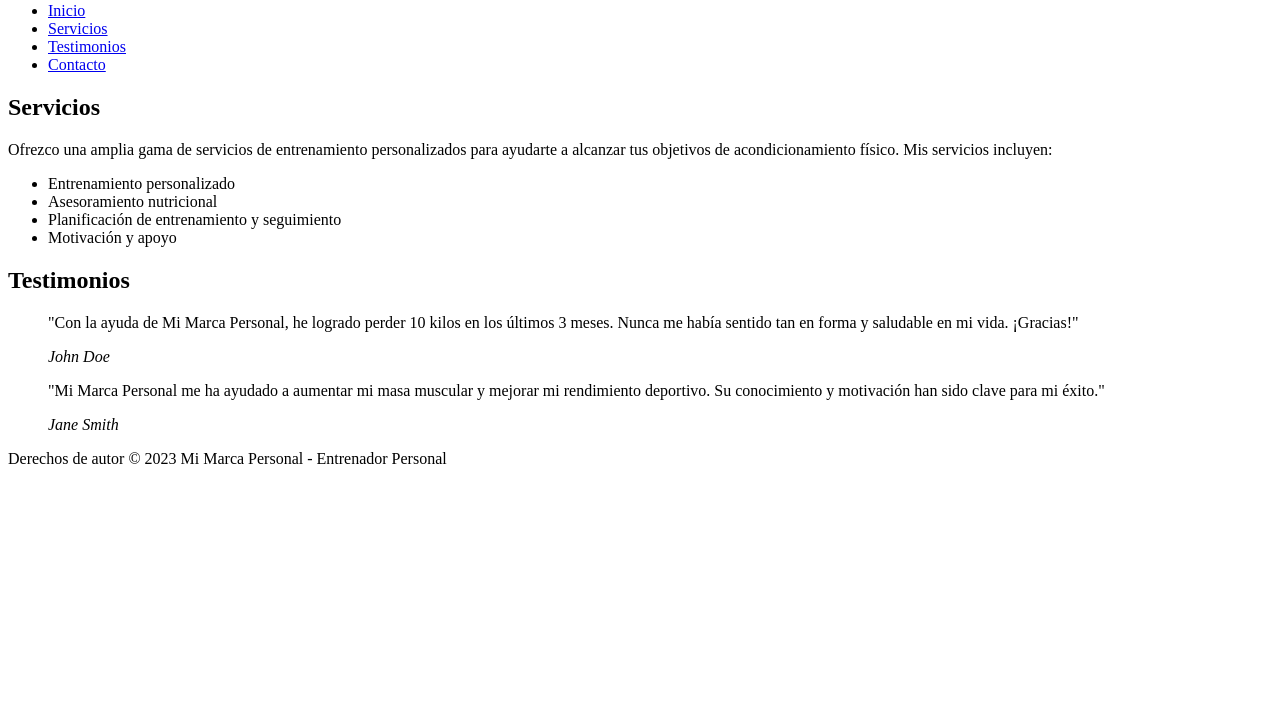
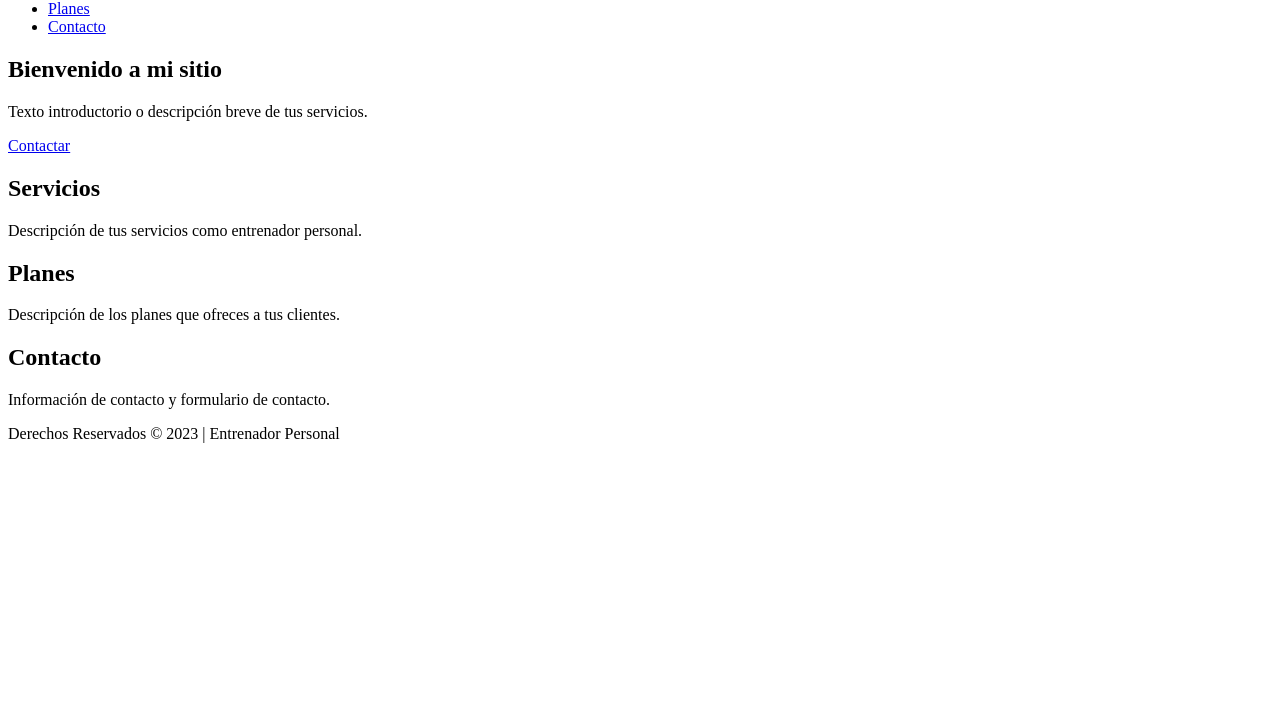
Before and after one commit to geffrydavid/webconchatgpt, a plain HTML site: page index.html in a window 1280 px wide. Shown: the part 78-800 px from the top of the page. Drawn offline with Linux system fonts and the light colour scheme.

Commit message:
Update index.html

```diff
--- a/index.html
+++ b/index.html
@@ -1,46 +1,49 @@
 <!DOCTYPE html>
-<html>
+<html lang="es">
 <head>
-	<title>Entrenador Personal - Mi Marca Personal</title>
-	<link rel="stylesheet" type="text/css" href="style.css">
+    <meta charset="UTF-8">
+    <meta name="viewport" content="width=device-width, initial-scale=1.0">
+    <title>Landing Page - Entrenador Personal</title>
+    <link rel="stylesheet" href="styles.css">
 </head>
 <body>
     <header>
-		<h1>Entrenador Personal - Mi Marca Personal</h1>
+        <div class="logo">
+            <img src="images/Logo_2.png" alt="Logo de la marca">
+        </div>
         <nav>
             <ul>
-				<li><a href="#">Inicio</a></li>
-				<li><a href="#">Servicios</a></li>
-				<li><a href="#">Testimonios</a></li>
-				<li><a href="#">Contacto</a></li>
+                <li><a href="#inicio">Inicio</a></li>
+                <li><a href="#servicios">Servicios</a></li>
+                <li><a href="#planes">Planes</a></li>
+                <li><a href="#contacto">Contacto</a></li>
             </ul>
         </nav>
     </header>
-	<main>
-		<section>
+
+    <section id="inicio">
+        <h1>Bienvenido a mi sitio</h1>
+        <p>Texto introductorio o descripción breve de tus servicios.</p>
+        <a href="#contacto" class="cta-button">Contactar</a>
+    </section>
+
+    <section id="servicios">
         <h2>Servicios</h2>
-			<p>Ofrezco una amplia gama de servicios de entrenamiento personalizados para ayudarte a alcanzar tus objetivos de acondicionamiento físico. Mis servicios incluyen:</p>
-			<ul>
-				<li>Entrenamiento personalizado</li>
-				<li>Asesoramiento nutricional</li>
-				<li>Planificación de entrenamiento y seguimiento</li>
-				<li>Motivación y apoyo</li>
-			</ul>
+        <p>Descripción de tus servicios como entrenador personal.</p>
     </section>
-		<section>
-			<h2>Testimonios</h2>
-			<blockquote>
-				<p>"Con la ayuda de Mi Marca Personal, he logrado perder 10 kilos en los últimos 3 meses. Nunca me había sentido tan en forma y saludable en mi vida. ¡Gracias!"</p>
-				<cite>John Doe</cite>
-			</blockquote>
-			<blockquote>
-				<p>"Mi Marca Personal me ha ayudado a aumentar mi masa muscular y mejorar mi rendimiento deportivo. Su conocimiento y motivación han sido clave para mi éxito."</p>
-				<cite>Jane Smith</cite>
-			</blockquote>
+
+    <section id="planes">
+        <h2>Planes</h2>
+        <p>Descripción de los planes que ofreces a tus clientes.</p>
     </section>
-	</main>
+
+    <section id="contacto">
+        <h2>Contacto</h2>
+        <p>Información de contacto y formulario de contacto.</p>
+    </section>
+
     <footer>
-		<p>Derechos de autor © 2023 Mi Marca Personal - Entrenador Personal</p>
+        <p>Derechos Reservados © 2023 | Entrenador Personal</p>
     </footer>
 </body>
 </html>
```
Lines whose indentation alone changed are shown as unchanged.
